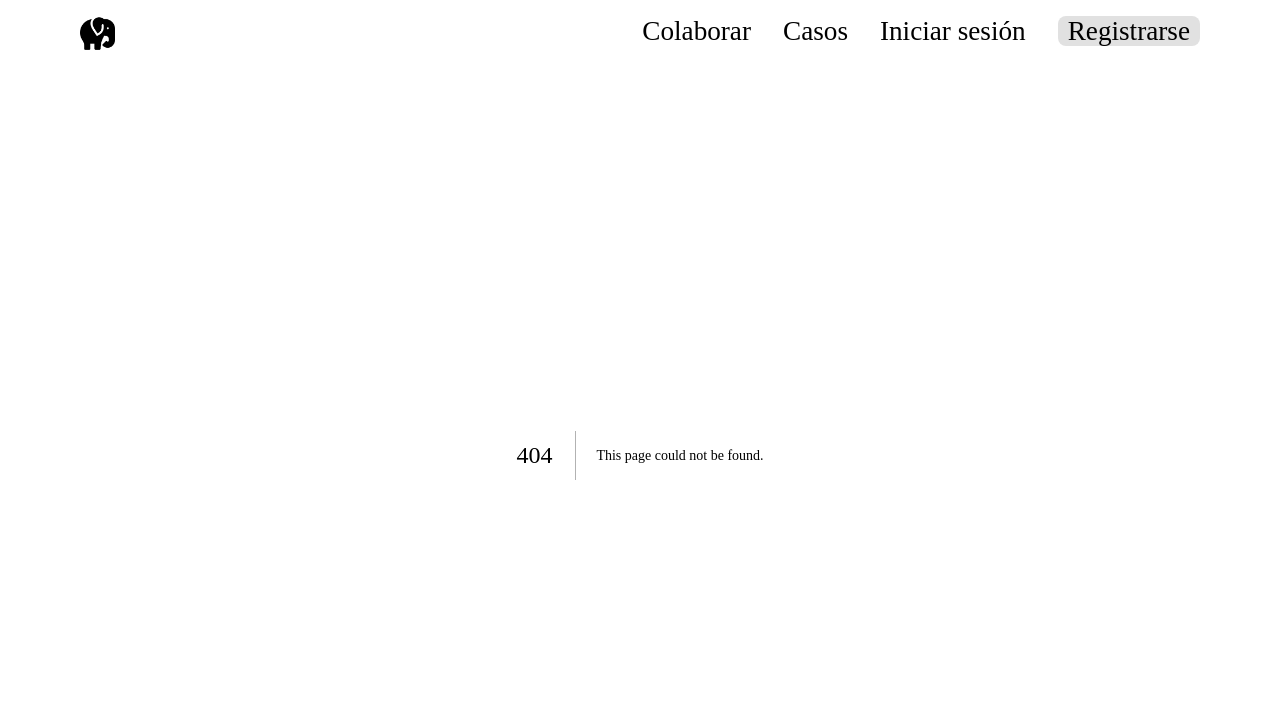
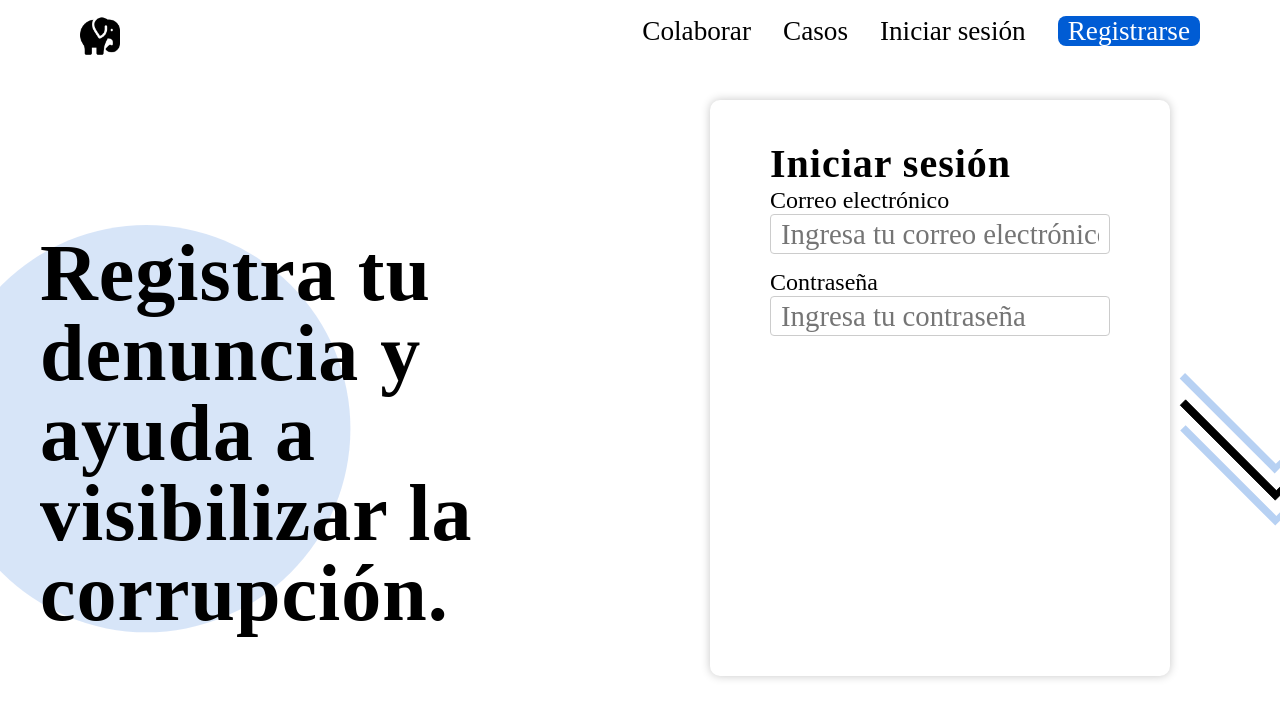
Before and after one commit to cuadros-code/white-elephant, a Next.js app: page /login in a window 1280 px wide. Before the commit this address had no page. Shown: the top 718 px of the page. Built offline with nearby package versions, Linux system fonts and the light colour scheme; a web font is replaced by a local one.

Commit message:
diseño login

```diff
--- /dev/null
+++ b/pages/login.tsx
@@ -0,0 +1,33 @@
+import { TextField } from 'src/components';
+import styles from '../styles/Login.module.css'
+
+const Login = () => {
+
+
+  return (
+    <>
+      <div className={styles.container}>
+        <div className={styles.info}>
+          <h1>
+            Registra tu denuncia y ayuda a visibilizar la corrupción.
+          </h1>
+        </div>
+        <div className={styles.form} >
+          <h1>Iniciar sesión</h1>
+          <form>
+            <TextField
+              label="Correo electrónico"
+              placeholder='Ingresa tu correo electrónico'
+            />
+            <TextField
+              label="Contraseña"
+              placeholder='Ingresa tu contraseña'
+            />
+          </form>
+        </div>
+      </div>
+    </>
+  );
+};
+
+export default Login;
--- a/src/components/NavBar/NavBar.module.css
+++ b/src/components/NavBar/NavBar.module.css
@@ -28,7 +28,8 @@
 }
 
 .last_item{
-  background-color: #e1e1e1;
+  background-color: var(--color-primary);
+  color: white;
   border-radius: 8px;
   padding: 0 10px;
 }
--- a/src/components/NavBar/NavBar.tsx
+++ b/src/components/NavBar/NavBar.tsx
@@ -15,10 +15,13 @@ const NavBar = () => {
         <nav className={styles.nav}>
           <div>
             <Image
+              // src={"/3d.png"}
               src={"/elephant-logo.png"}
               alt="logo"
-              width={35}
-              height={35}
+              width={40}
+              height={40}
+              objectFit="contain"
+              quality={100}
             />
           </div>
 
@@ -53,7 +56,7 @@ const NavBar = () => {
               </Link>
             </li>
             <li>
-              <Link href={"/"}>
+              <Link href={"/login"}>
                 <a>Iniciar sesión</a>
               </Link>
             </li>
--- /dev/null
+++ b/src/components/TextField/TextField.module.css
@@ -0,0 +1,21 @@
+
+.field{
+  width: 100%;
+  height: 40px;
+  border: 1px solid #ccc;
+  border-radius: 4px;
+  padding: 5px 10px;
+  font-size: 14px;
+  color: #333;
+  outline: none;
+  margin-bottom: 15px;
+  font-size: 1.8rem;
+}
+
+.field:focus{
+  border: 2px solid #00bcd4;
+}
+
+.label{
+  font-size: 1.5rem;
+}
--- /dev/null
+++ b/src/components/TextField/TextField.tsx
@@ -0,0 +1,18 @@
+import styles from './TextField.module.css';
+
+interface TextFieldProps extends React.HTMLAttributes<HTMLInputElement> {
+  label: string;
+}
+
+const TextField = ( { label, ...rest }: TextFieldProps ) => {
+  return (
+    <>
+      <label className={styles.label}>
+        { label }
+      </label>
+      <input className={styles.field} {...rest}/>
+    </>
+  );
+};
+
+export default TextField;
--- a/src/components/index.ts
+++ b/src/components/index.ts
@@ -1,7 +1,9 @@
 import NavBar from "./NavBar/NavBar";
 import Layout from "./Layout";
+import TextField from './TextField/TextField';
 
 export {
   NavBar,
-  Layout
+  Layout,
+  TextField
 }
--- /dev/null
+++ b/styles/Login.module.css
@@ -0,0 +1,42 @@
+.container{
+  display: grid;
+  grid-template-columns: 1fr 1fr;
+  height: 100vh;
+  background-image: url('/fondo.svg');
+  background-repeat: no-repeat;
+  background-size: cover;
+  background-position: center;
+  padding: 40px;
+
+}
+
+.form{
+  background-color: white;
+  box-shadow: 0px 0px 10px rgba(0, 0, 0, 0.225);
+  border-radius: 10px;
+  height: 80%;
+  max-width: 600px;
+  margin: 0 70px;
+  padding: 40px 60px;
+}
+
+.form h1{
+  font-size: 2.5rem;
+  margin-top: 0;
+  margin-bottom: 0px;
+  letter-spacing: 1px;
+}
+
+.info{
+  height: 100%;
+  display: flex;
+  align-items: center;
+  letter-spacing: 1px;
+
+}
+
+.info h1{
+  font-size: 5rem;
+  line-height: 80px;
+  margin-top: 0;
+}
--- a/styles/globals.css
+++ b/styles/globals.css
@@ -1,3 +1,7 @@
+:root{
+  --color-primary: #005cd4;
+}
+
 @font-face{
   font-family:'dongle';
   src: url("/assets/Dongle-Regular.ttf");
```
Also changed, not shown: public/fondo.svg (added).
